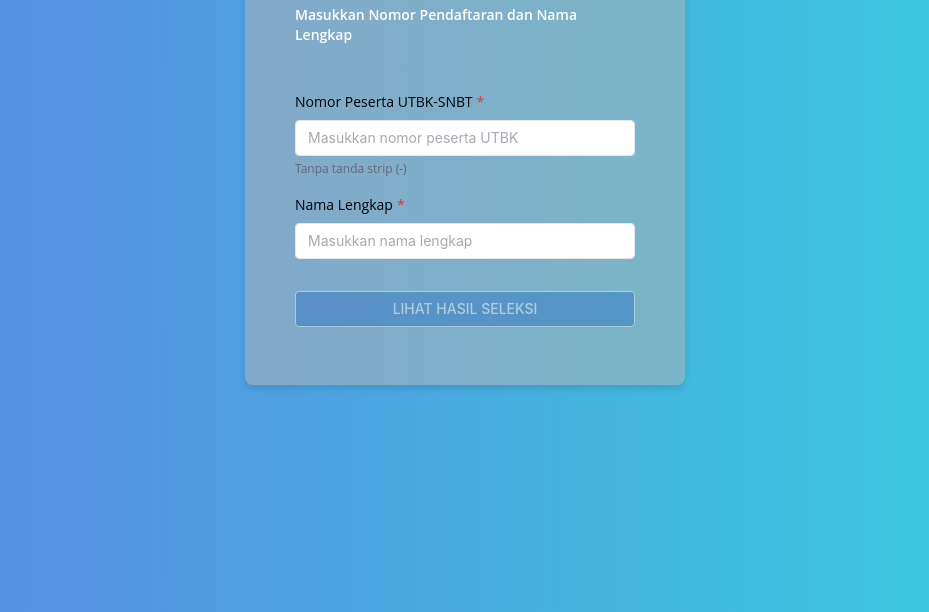
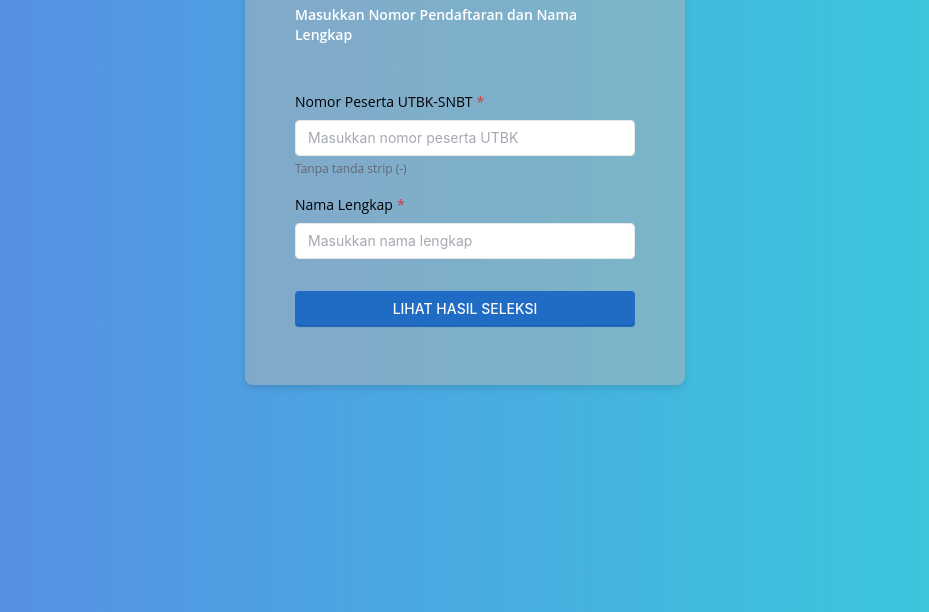
Before and after one commit to valennnttt/SNBT, a plain HTML site: page index.html in a window 1280 px wide. Shown: the part 188-800 px from the top of the page, without its empty margins (175-1104 px from the left). Drawn offline with nearby package versions, Linux system fonts and the light colour scheme.

Commit message:
Update index.html

```diff
--- a/index.html
+++ b/index.html
@@ -271,7 +271,7 @@
             <input type="text" class="form-control" placeholder="Masukkan nama lengkap" name="name" />
           </div>
           <div class="form-footer">
-            <button id="generate-btn" class="btn btn-primary w-100" disabled>
+            <button id="generate-btn" class="btn btn-primary w-100" enable>
                             LIHAT HASIL SELEKSI
             </button>
           </div>
```
